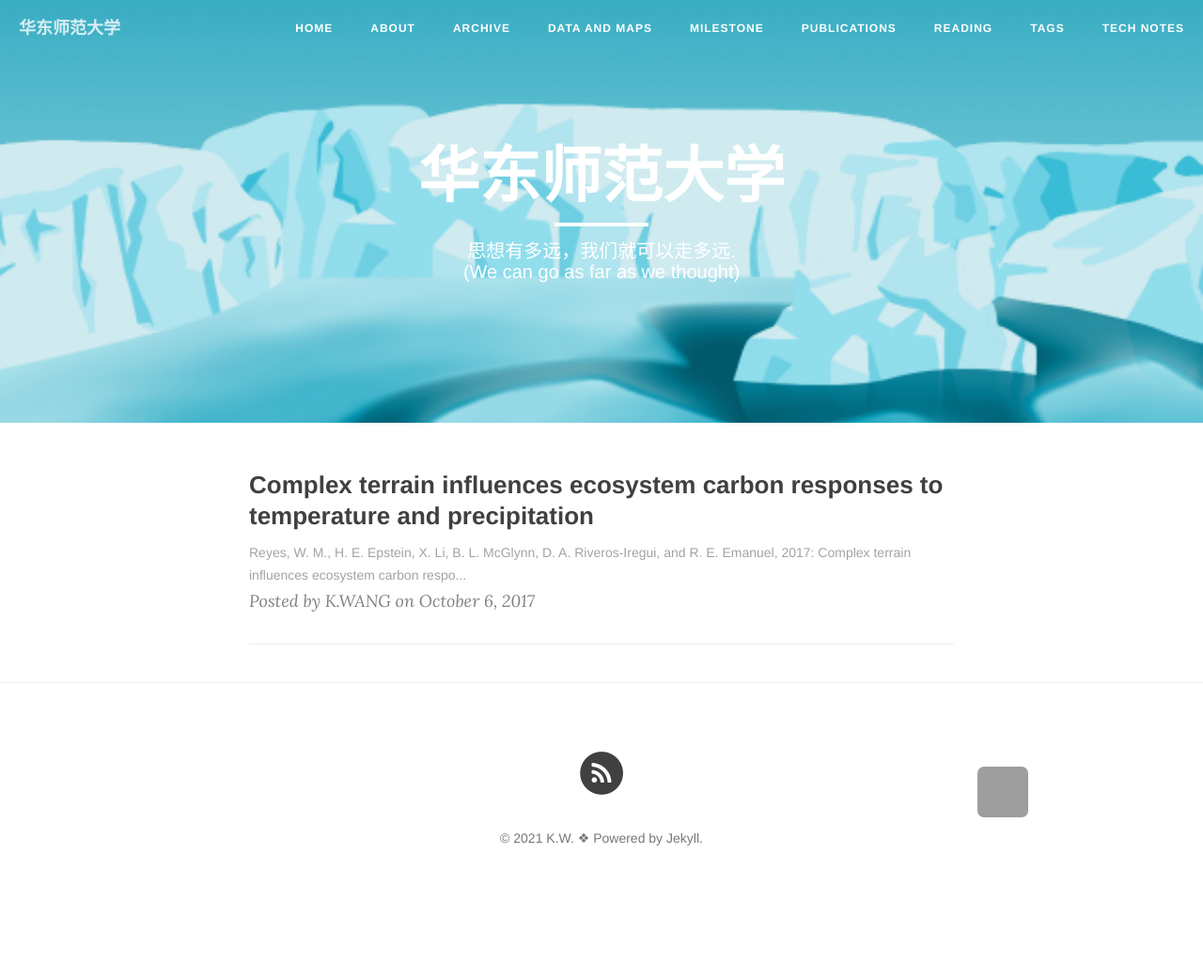
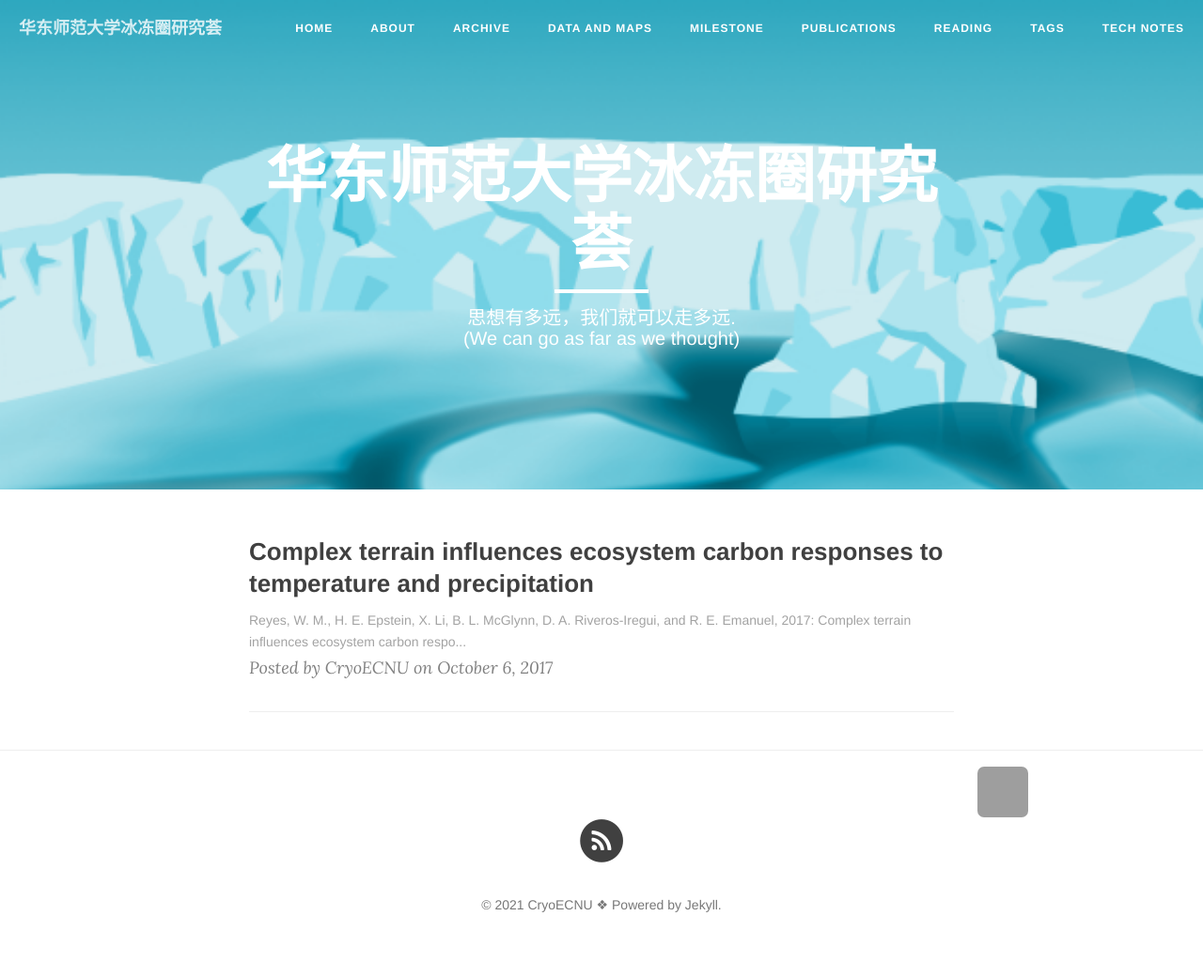
Before and after one commit to CryoECNU/cryoecnu.github.io, a Jekyll site: the page built from index.html, in a window 1280 px wide. Shown: the whole page at 94% size. Built offline with Jekyll 4.4.1, drawn with Linux system fonts in a browser that asks for light colours; nearby versions of some CDN libraries; the list of posts is cut into pages by our own code; before the commit the page ends 969 px from its top, so only the background shows below that; grey boxes are pictures that could not be loaded.

Commit message:
Update _config.yml

```diff
--- a/_config.yml
+++ b/_config.yml
@@ -1,14 +1,14 @@
 # Site settings
-title: 华东师范大学
+title: 华东师范大学冰冻圈研究荟
 header-img: "img/top.png"
 tagline: "cn"
-description: "思想有多远，我们就可以走多远. (We can go as far as we thought)"
+description: "深挖洞、广积粮"
 baseurl: ""
 url: "http://cryoecnu.github.io"
 
 # About/contact
 owner:
-  name: " K.W."
+  name: "CryoECNU"
   email: wangkang1984@gmail.com
   bio: "Write what I want to write"
 
@@ -43,7 +43,7 @@ defaults:
       type: "posts"
     values:
       layout: "post"
-      author: "K.WANG"
+      author: "CryoECNU"
       header-img: "img/top.png" # We don't want posts without a header image, that whould mean white on white
 
 # Comments
```
